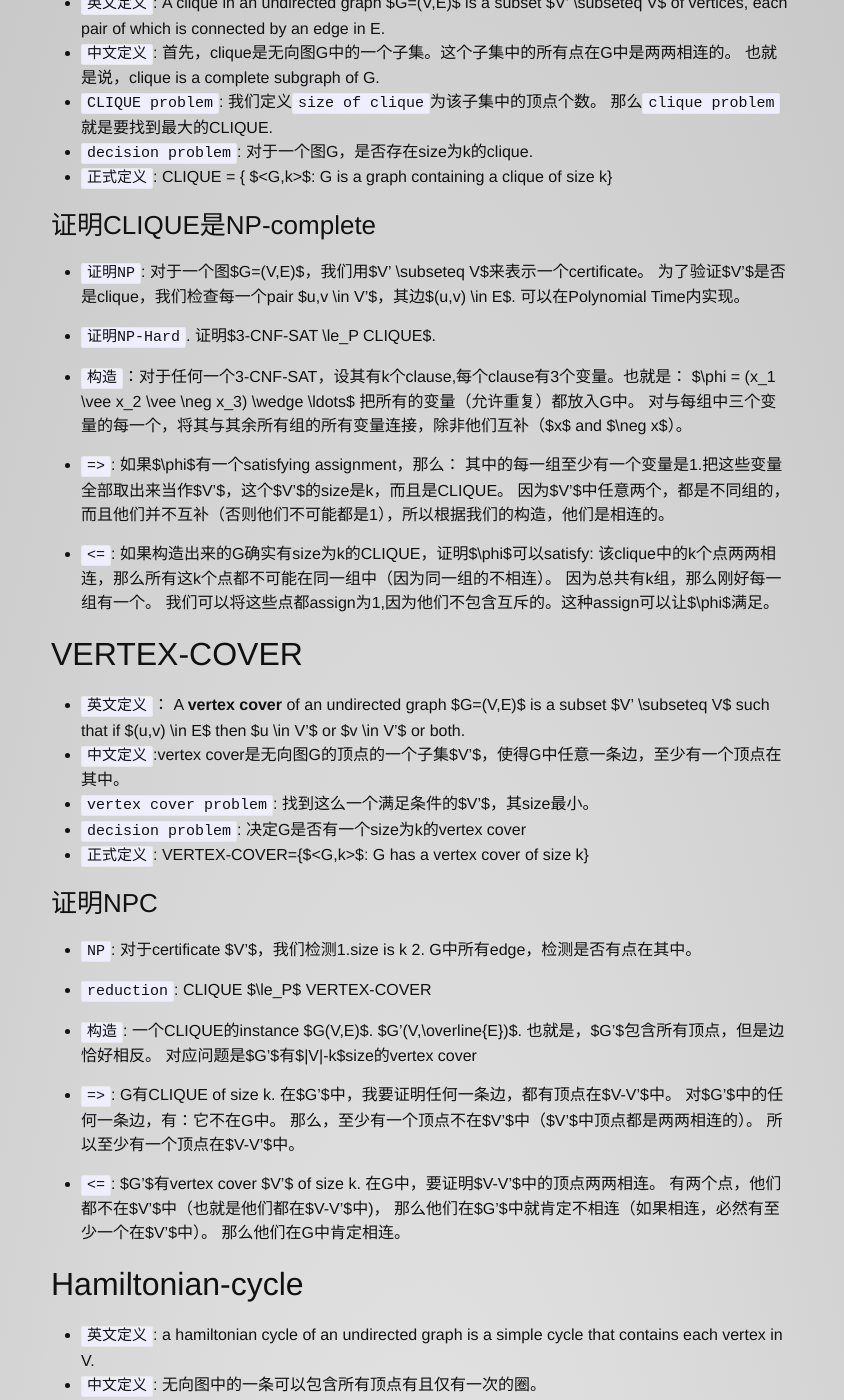
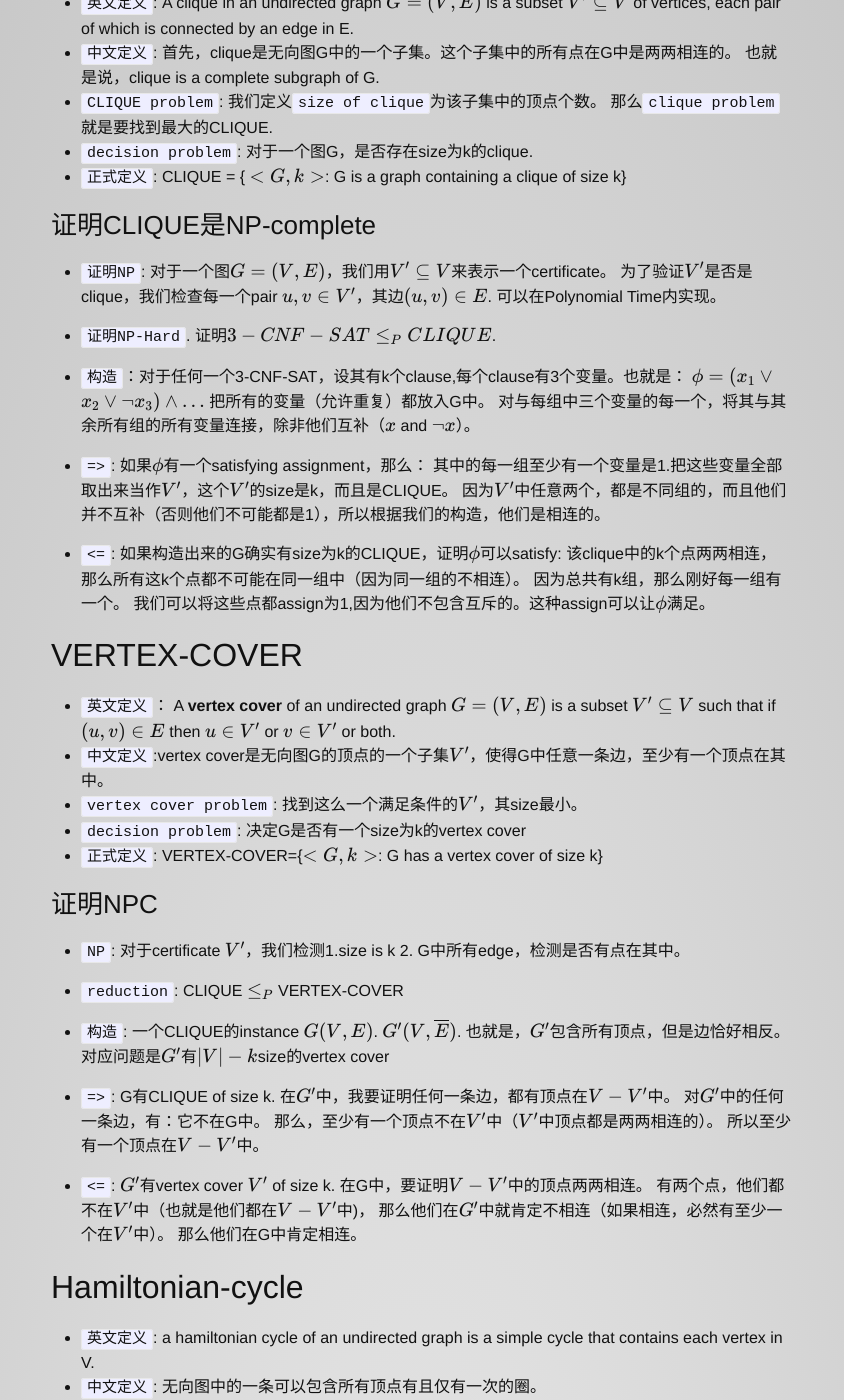
Before and after one commit to lihebi/wiki-old, a Jekyll site: the page built from _wiki/algorithm/511/np-problems.md, in a window 1280 px wide and 1400 px high, scrolled down 326 px. Shown: the whole window, without its empty margins (219-1063 px from the left). Built offline with Jekyll 4.4.1, drawn with Linux system fonts in a browser that asks for light colours; nearby versions of some CDN libraries; Markdown is read by kramdown in place of the engine named in the settings; some of the changed text lies outside the part shown.

Commit message:
adjust katex string to new standard

```diff
--- a/_wiki/algorithm/511/np-problems.md
+++ b/_wiki/algorithm/511/np-problems.md
@@ -10,73 +10,73 @@
 --------------
 
 * `英文定义`:
-A clique in an undirected graph $G=(V,E)$ is a subset $V' \subseteq V$ of vertices,
+A clique in an undirected graph `$G=(V,E)$` is a subset `$V' \subseteq V$` of vertices,
 each pair of which is connected by an edge in E.
 * `中文定义`: 首先，clique是无向图G中的一个子集。这个子集中的所有点在G中是两两相连的。
 也就是说，clique is a complete subgraph of G.
 * `CLIQUE problem`: 我们定义`size of clique`为该子集中的顶点个数。
 那么`clique problem`就是要找到最大的CLIQUE.
 * `decision problem`: 对于一个图G，是否存在size为k的clique.
-* `正式定义`: CLIQUE = { $<G,k>$: G is a graph containing a clique of size k}
+* `正式定义`: CLIQUE = { `$<G,k>$`: G is a graph containing a clique of size k}
 
 ### 证明CLIQUE是NP-complete
 
-* `证明NP`: 对于一个图$G=(V,E)$，我们用$V' \subseteq V$来表示一个certificate。
-为了验证$V'$是否是clique，我们检查每一个pair $u,v \in V'$，其边$(u,v) \in E$.
+* `证明NP`: 对于一个图`$G=(V,E)$`，我们用`$V' \subseteq V$`来表示一个certificate。
+为了验证`$V'$`是否是clique，我们检查每一个pair `$u,v \in V'$`，其边`$(u,v) \in E$`.
 可以在Polynomial Time内实现。
 
-* `证明NP-Hard`. 证明$3-CNF-SAT \le_P CLIQUE$.
+* `证明NP-Hard`. 证明`$3-CNF-SAT \le_P CLIQUE$`.
 
 * `构造`：对于任何一个3-CNF-SAT，设其有k个clause,每个clause有3个变量。也就是：
-$\phi = (x_1 \vee x_2 \vee \neg x_3) \wedge \ldots$
+`$\phi = (x_1 \vee x_2 \vee \neg x_3) \wedge \ldots$`
 把所有的变量（允许重复）都放入G中。
-对与每组中三个变量的每一个，将其与其余所有组的所有变量连接，除非他们互补（$x$ and $\neg x$）。
+对与每组中三个变量的每一个，将其与其余所有组的所有变量连接，除非他们互补（`$x$` and `$\neg x$`）。
 
-* `=>`: 如果$\phi$有一个satisfying assignment，那么：
-其中的每一组至少有一个变量是1.把这些变量全部取出来当作$V'$，这个$V'$的size是k，而且是CLIQUE。
-因为$V'$中任意两个，都是不同组的，而且他们并不互补（否则他们不可能都是1），所以根据我们的构造，他们是相连的。
+* `=>`: 如果`$\phi$`有一个satisfying assignment，那么：
+其中的每一组至少有一个变量是1.把这些变量全部取出来当作`$V'$`，这个`$V'$`的size是k，而且是CLIQUE。
+因为`$V'$`中任意两个，都是不同组的，而且他们并不互补（否则他们不可能都是1），所以根据我们的构造，他们是相连的。
 
-* `<=`: 如果构造出来的G确实有size为k的CLIQUE，证明$\phi$可以satisfy:
+* `<=`: 如果构造出来的G确实有size为k的CLIQUE，证明`$\phi$`可以satisfy:
 该clique中的k个点两两相连，那么所有这k个点都不可能在同一组中（因为同一组的不相连）。
 因为总共有k组，那么刚好每一组有一个。
-我们可以将这些点都assign为1,因为他们不包含互斥的。这种assign可以让$\phi$满足。
+我们可以将这些点都assign为1,因为他们不包含互斥的。这种assign可以让`$\phi$`满足。
 
 
 VERTEX-COVER
 -------------------
 
 * `英文定义`：
-A **vertex cover** of an undirected graph $G=(V,E)$ is a subset $V' \subseteq V$
-such that if $(u,v) \in E$ then $u \in V'$ or $v \in V'$ or both.
-* `中文定义`:vertex cover是无向图G的顶点的一个子集$V'$，使得G中任意一条边，至少有一个顶点在其中。
-* `vertex cover problem`: 找到这么一个满足条件的$V'$，其size最小。
+A **vertex cover** of an undirected graph `$G=(V,E)$` is a subset `$V' \subseteq V$`
+such that if `$(u,v) \in E$` then `$u \in V'$` or `$v \in V'$` or both.
+* `中文定义`:vertex cover是无向图G的顶点的一个子集`$V'$`，使得G中任意一条边，至少有一个顶点在其中。
+* `vertex cover problem`: 找到这么一个满足条件的`$V'$`，其size最小。
 * `decision problem`: 决定G是否有一个size为k的vertex cover
 * `正式定义`:
-VERTEX-COVER={$<G,k>$: G has a vertex cover of size k}
+VERTEX-COVER={`$<G,k>$`: G has a vertex cover of size k}
 
 ### 证明NPC
 
 * `NP`:
-对于certificate $V'$，我们检测1.size is k 2. G中所有edge，检测是否有点在其中。
+对于certificate `$V'$`，我们检测1.size is k 2. G中所有edge，检测是否有点在其中。
 
-* `reduction`: CLIQUE $\le_P$ VERTEX-COVER
+* `reduction`: CLIQUE `$\le_P$` VERTEX-COVER
 
 * `构造`:
-一个CLIQUE的instance $G(V,E)$. $G'(V,\overline{E})$.
-也就是，$G'$包含所有顶点，但是边恰好相反。
-对应问题是$G'$有$|V|-k$size的vertex cover
+一个CLIQUE的instance `$G(V,E)$`. `$G'(V,\overline{E})$`.
+也就是，`$G'$`包含所有顶点，但是边恰好相反。
+对应问题是`$G'$`有`$|V|-k$`size的vertex cover
 
 
 * `=>`:
-G有CLIQUE of size k. 在$G'$中，我要证明任何一条边，都有顶点在$V-V'$中。
-对$G'$中的任何一条边，有：它不在G中。
-那么，至少有一个顶点不在$V'$中（$V'$中顶点都是两两相连的）。
-所以至少有一个顶点在$V-V'$中。
+G有CLIQUE of size k. 在`$G'$`中，我要证明任何一条边，都有顶点在`$V-V'$`中。
+对`$G'$`中的任何一条边，有：它不在G中。
+那么，至少有一个顶点不在`$V'$`中（`$V'$`中顶点都是两两相连的）。
+所以至少有一个顶点在`$V-V'$`中。
 
 * `<=`:
-$G'$有vertex cover $V'$ of size k. 在G中，要证明$V-V'$中的顶点两两相连。
-有两个点，他们都不在$V'$中（也就是他们都在$V-V'$中)，
-那么他们在$G'$中就肯定不相连（如果相连，必然有至少一个在$V'$中）。
+`$G'$`有vertex cover `$V'$` of size k. 在G中，要证明`$V-V'$`中的顶点两两相连。
+有两个点，他们都不在`$V'$`中（也就是他们都在`$V-V'$`中)，
+那么他们在`$G'$`中就肯定不相连（如果相连，必然有至少一个在`$V'$`中）。
 那么他们在G中肯定相连。
 
 
@@ -87,7 +87,7 @@
 is a simple cycle that contains each vertex in V.
 * `中文定义`: 无向图中的一条可以包含所有顶点有且仅有一次的圈。
 * `problem`: G是否有这么一条路径。
-* `正式定义`: HAM-CYCLE={$<G>$: G is a hamiltonian graph(G has a ham cycle)}
+* `正式定义`: HAM-CYCLE={`$<G>$`: G is a hamiltonian graph(G has a ham cycle)}
 
 ### 证明NPC
 
@@ -96,7 +96,7 @@
 
 * `构造`
 
-现在我们有图$G=(V,E)$，有size为k的vertex cover. 对每一条边，我们设置一个Widget.如下图
+现在我们有图`$G=(V,E)$`，有size为k的vertex cover. 对每一条边，我们设置一个Widget.如下图
 ![image](https://farm9.staticflickr.com/8568/15887792145_c83e588b4c_m.jpg)
 
 只能从四个角进出。这样的话，为了遍历所有点，那么进出的方式只能是下面两种。
@@ -107,10 +107,10 @@
 
 **第二种边**
 
-对于每一个widget，$W_{uv}$，我们找到所有u相连的边，并把他们随意排序。
-将第i个（$W_{ui}$）的左下角的和第i+1个的左上角连起来。
-如果是$W_{vu}$，一样，变成右上角和右下角。
-也就是，将$[u,ui,6],[u,u(i+1),1]$连起来。
+对于每一个widget，`$W_{uv}$`，我们找到所有u相连的边，并把他们随意排序。
+将第i个（`$W_{ui}$`）的左下角的和第i+1个的左上角连起来。
+如果是`$W_{vu}$`，一样，变成右上角和右下角。
+也就是，将`$[u,ui,6],[u,u(i+1),1]$`连起来。
 
 用下面的图作为示范（图中应为yx,yw）
 
@@ -129,7 +129,7 @@
 
 * `=>`:
 
-已知G有k的vertex cover，怎么证明$G'$有ham cycle.
+已知G有k的vertex cover，怎么证明`$G'$`有ham cycle.
 
 因为有k个s，所以每个可以对应一个vertex cover。
 从第一个s出发，到第一个vertex cover的点，然后沿着路径一路走下来，最后到第二个s。
@@ -143,11 +143,11 @@
 
 * `<=`:
 
-已知$G'$有ham cycle，怎么证明G有k的vertex cover.
+已知`$G'$`有ham cycle，怎么证明G有k的vertex cover.
 
 我们证明在这个cycle中，任何一个从s出来的直接相连的点，这k个构成vertex cover。
 
-因为每一个widget只有两种走法，且如果s从u进入，那么后面所有的widget都是$W_{ux}$或者$W_{xu}$。
+因为每一个widget只有两种走法，且如果s从u进入，那么后面所有的widget都是`$W_{ux}$`或者`$W_{xu}$`。
 走完回到一个s。
 总共只有k个路径，因为就k个s。
 每个widget都会被走过，所以一定是和那条路径的u相邻。
@@ -161,7 +161,7 @@
 He wants to make the cost minimum.
 * `中文定义`：城市是两两相连的。每条边加权，做一个ham cycle，使总cost最小。
 * `decision problem`:
-$<G,c,k>: G is graph, c is cost function,
+<G,c,k>: G is graph, c is cost function,
 G has a traveling salesman tour with cost at most k.
 
 ### 证明NPC
@@ -169,8 +169,8 @@
 * `NP`
 * `Deduction`: Hamiltonian Cycle
 * `构造`
-对于一个ham cycle问题$G=(V,E)$,使用同样的图当作TSP，只不过将其所有边都连上.
-构造c：c(i,j)= 0 if $(i,j) \in E$ and 1 otherwise.
+对于一个ham cycle问题`$G=(V,E)$`,使用同样的图当作TSP，只不过将其所有边都连上.
+构造c：c(i,j)= 0 if `$(i,j) \in E$` and 1 otherwise.
 k=0.
 
 * `=>`:
@@ -184,26 +184,26 @@
 ----------------------
 
 * `英文定义`: we are given a finite set S of positive integers and an integer target t>0.
-We ask whether there exists a subset $S' \subseteq S$ whose sum is t.
+We ask whether there exists a subset `$S' \subseteq S$` whose sum is t.
 * `中文定义`：给定一个整数集S和一个目标t，S中是否存在一个子集其sum为t。
 * `正式定义`：
-SUBSET-SUM={$<S,t>$: there exists a subset $S' \subseteq S$ such that $t=\sum_{s\in S'} s}$.
+SUBSET-SUM={`$<S,t>$`: there exists a subset `$S' \subseteq S$` such that `$t=\sum_{s\in S'} s}$`.
 
 ### 证明NPC
 
 * `NP`
 * `reduction`: 3-CNF-SAT
 * `构造`
-假设总共有n个$x_i$，总共有k个clause：$C_i$.
+假设总共有n个`$x_i$`，总共有k个clause：`$C_i$`.
 
-有这么两个假设。没有任何clause包含一对相反的变量，如$x$ and $\neg x$.
+有这么两个假设。没有任何clause包含一对相反的变量，如`$x$` and `$\neg x$`.
 因为这么一个clause一定是1,所以无所谓。
 第二个假设是每个变量都至少出现在一个clause里。
 因为如果这个变量没有出现在任何clause里，那么他是什么也无所谓了。
 
 对每一个x，搞2个值v。每个C搞两个值s.
 下图中是用10进制表示，最右边是最低位。
-只有右上角一块是变的，原则是：如果C中有$x_i$，那么$v_i$相应位置1.否则置0.$v'$刚好相反。
+只有右上角一块是变的，原则是：如果C中有`$x_i$`，那么`$v_i$`相应位置1.否则置0.`$v'$`刚好相反。
 
 ![image](https://farm8.staticflickr.com/7541/15886319881_0bc44428a3_n.jpg)
 
@@ -212,7 +212,7 @@
 已知3-CNF-SAT有解，证明Subset sum有解。
 
 我们有一个assignment for x that make 3-CNF-SAT satisfies.
-对于这个assignment，如果$x_i=1$, 那么将$v_i$包含进去，不包含$v'_i$。
+对于这个assignment，如果`$x_i=1$`, 那么将`$v_i$`包含进去，不包含`$v'_i$`。
 这样，前几位都是1,满足t。
 后面几位，对每一位，不可能全是0,那样的话这个Clause就是0了。
 所以后面几位相加是1-3.
@@ -221,10 +221,10 @@
 * `<=`
 已知subset sum有解，证明3-CNF-SAT有解。
 
-subset sum的那个子集中，包含的v肯定是不会同时有$v_i$和$v'_i$。
-如果有$v_i$，那么assignment $x_i$为1,否则为0.
+subset sum的那个子集中，包含的v肯定是不会同时有`$v_i$`和`$v'_i$`。
+如果有`$v_i$`，那么assignment `$x_i$`为1,否则为0.
 我们证明这个assignment能使3-CNF-SAT满足。
 
-如果$C_i$对应的v都是0,那么那一位就不能构成4了，这不可能，所以C至少有一个对应的v是1.
+如果`$C_i$`对应的v都是0,那么那一位就不能构成4了，这不可能，所以C至少有一个对应的v是1.
 这个v也保证了该C是为1的。
 所有C都是1了，所以就satisfies了。
```
Also changed, not shown: _wiki/algorithm/511/approximation.md (+13 -17 lines), _wiki/algorithm/511/jargon.md (+1 -1 lines), _wiki/algorithm/511/np.md (+50 -50 lines).
